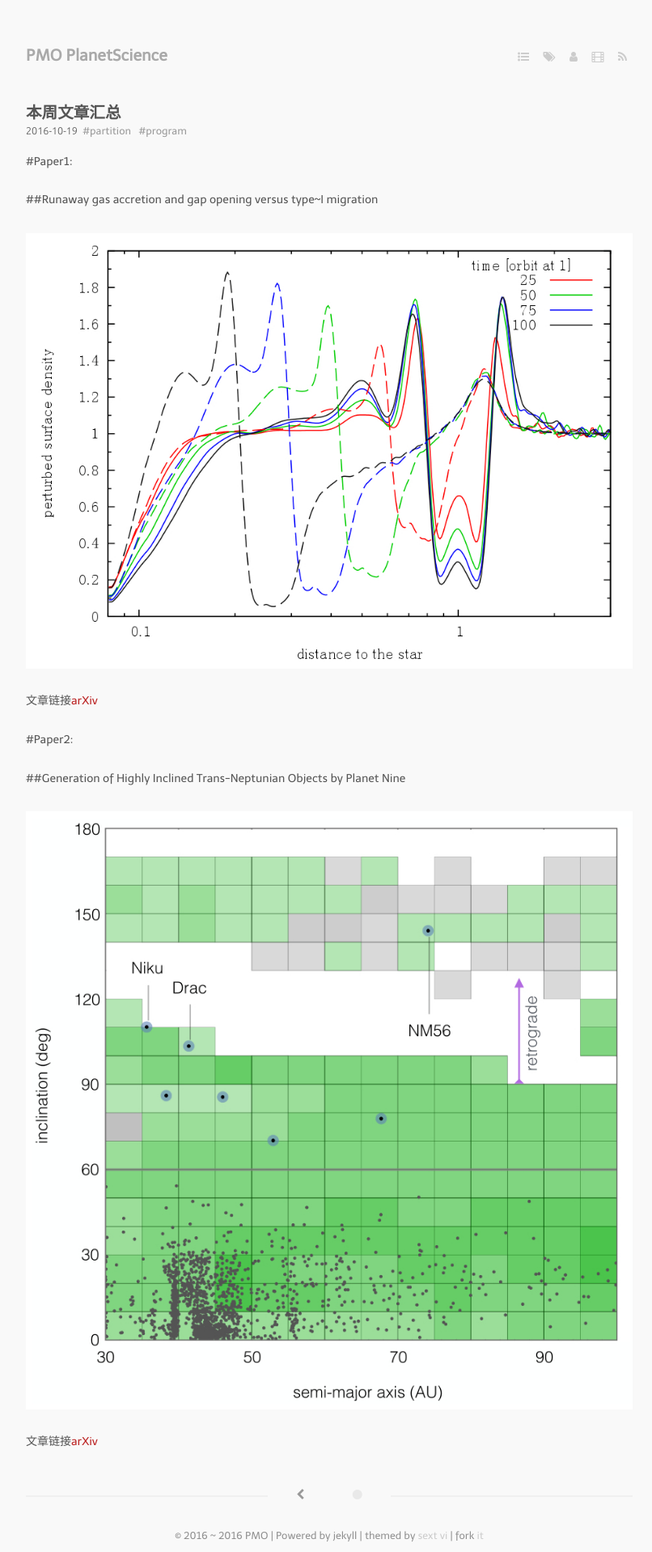
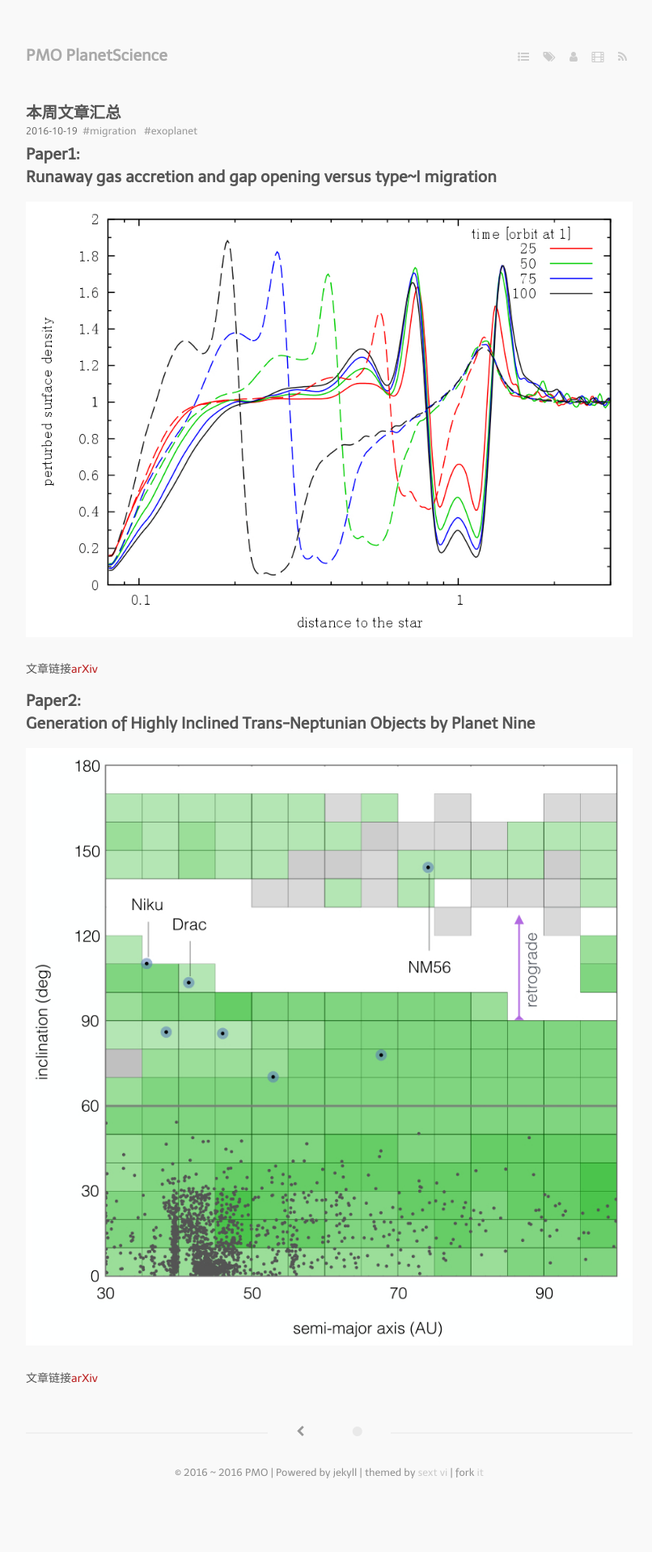
Before and after one commit to planetscience/planetscience.github.io, a Jekyll site: the page built from _posts/2016-10-19-welcome.markdown, in a window 1280 px wide. Shown: the whole page at 81% size, without its empty margins (233-1039 px from the left). Built offline with Jekyll 4.4.1, drawn with Linux system fonts in a browser that asks for light colours; nearby versions of some CDN libraries; some web fonts are replaced; a script that is not in the unit is left out; after the commit the page ends 1839 px from its top, so only the background shows below that.

Commit message:
edit 20161019

```diff
--- a/_posts/2016-10-19-welcome.markdown
+++ b/_posts/2016-10-19-welcome.markdown
@@ -2,22 +2,22 @@
 title: 本周文章汇总
 layout: post
 tags:
-  - partition
-  - program
+  - migration
+  - exoplanet
 ---
 
-#Paper1:
+# Paper1:
 
-##Runaway gas accretion and gap opening versus type~I migration
+## Runaway gas accretion and gap opening versus type~I migration
 
 ![](/media/files/2016/10/19/paper1.png)
 
 文章链接[arXiv](https://arxiv.org/abs/1610.05403)
 
 
-#Paper2:
+# Paper2:
 
-##Generation of Highly Inclined Trans-Neptunian Objects by Planet Nine
+## Generation of Highly Inclined Trans-Neptunian Objects by Planet Nine
 
 ![](/media/files/2016/10/19/paper2.png)
 
```
